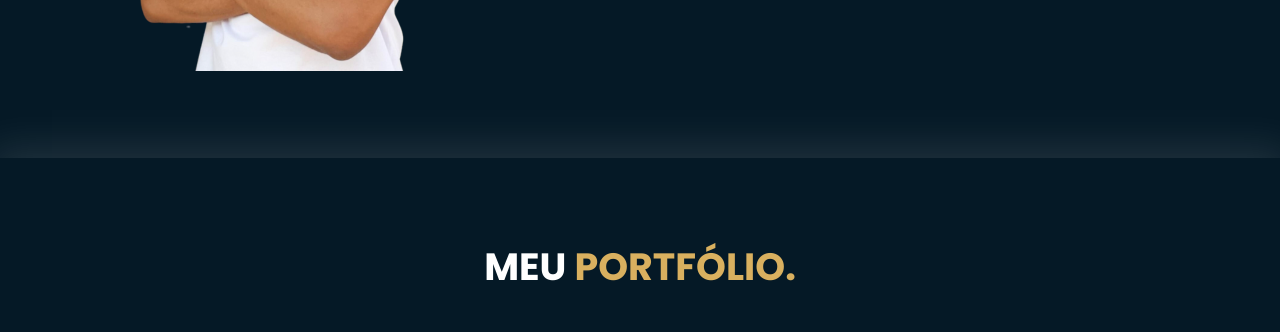
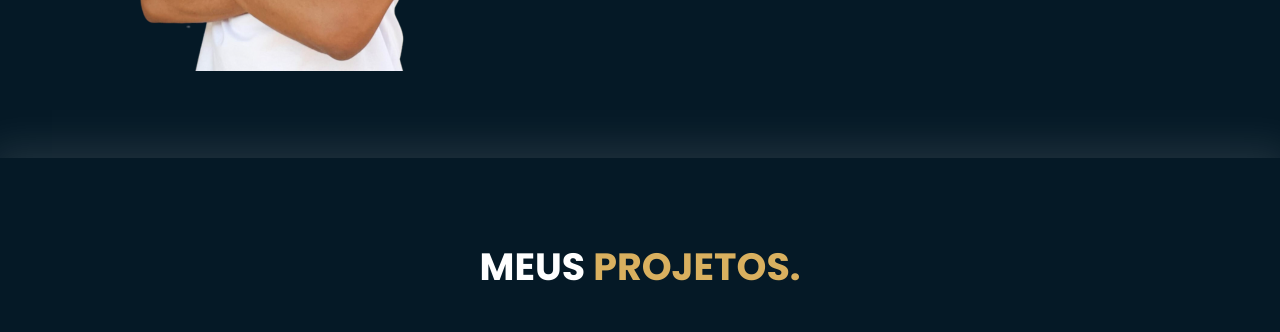
Before and after one commit to Gutex07/Portifolio, a plain HTML site: page index.html in a window 1280 px wide. Shown: the part 620-952 px from the top of the page. Drawn offline with nearby package versions, Linux system fonts and the light colour scheme.

Commit message:
atualização site

```diff
--- a/index.html
+++ b/index.html
@@ -83,7 +83,7 @@
 
         <section class="projetos" id="iprojetos">
             <div class="interface">
-                <h2 class="titulo">MEU <span>PORTFÓLIO.</span></h2>
+                <h2 class="titulo">MEUS <span>PROJETOS.</span></h2>
                 <div class="flex">
                     <div class="img-port" style="background-image: url(images/imagem.jpg);">
                         <div class="overlay">Em breve</div>
```
Also changed, not shown: 1 other file.
